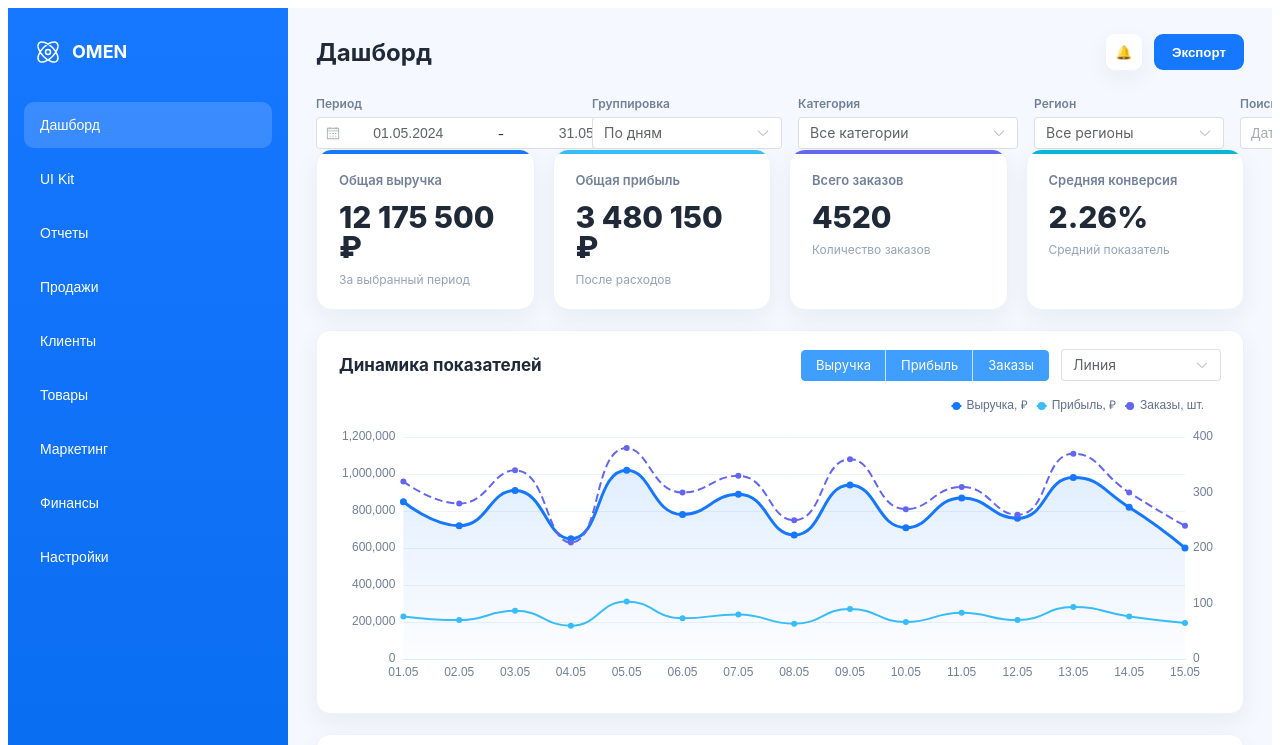
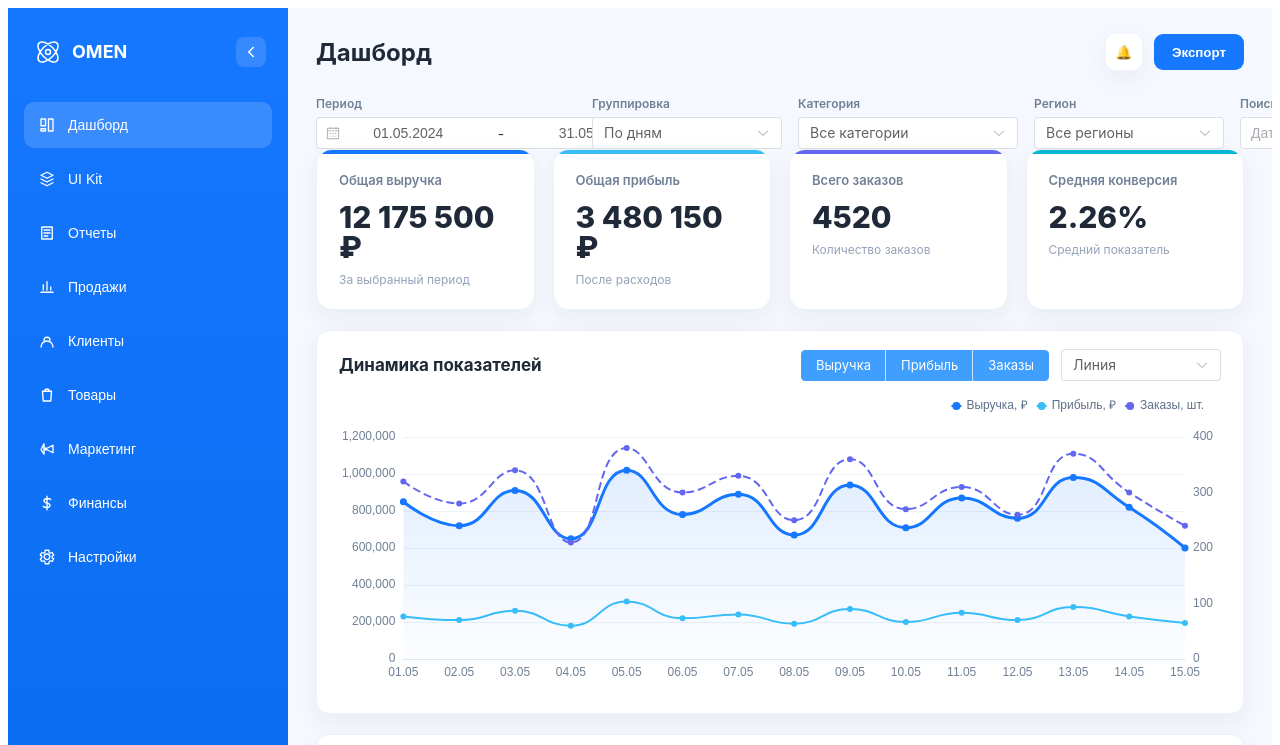
Before and after one commit to mecorion/portalomen, a Vue app: page / in a window 1280 px wide. Shown: the top 745 px of the page. Built offline with nearby package versions, Linux system fonts and the light colour scheme.

Commit message:
Добавлена возможность скрывать sidebar. Добавлены иконки

```diff
--- a/src/components/layout/AppSidebar.vue
+++ b/src/components/layout/AppSidebar.vue
@@ -1,6 +1,10 @@
 <template>
-  <aside class="app-sidebar">
+  <aside
+    class="app-sidebar"
+    :class="{ 'app-sidebar--collapsed': collapsed }"
+  >
     <div class="sidebar-logo">
+      <div class="sidebar-logo__brand">
         <svg
           class="sidebar-logo__icon"
           width="24"
@@ -19,19 +23,63 @@
           />
         </svg>
 
-      <span>OMEN</span>
+        <span class="sidebar-label">OMEN</span>
+      </div>
+
+      <button
+        class="sidebar-toggle"
+        type="button"
+        :aria-label="collapsed ? 'Развернуть меню' : 'Свернуть меню'"
+        @click="$emit('toggle')"
+      >
+        <svg
+          width="18"
+          height="18"
+          viewBox="0 0 24 24"
+          fill="none"
+          xmlns="http://www.w3.org/2000/svg"
+          aria-hidden="true"
+        >
+          <path
+            :d="collapsed ? 'M9 6L15 12L9 18' : 'M15 6L9 12L15 18'"
+            stroke="currentColor"
+            stroke-width="2"
+            stroke-linecap="round"
+            stroke-linejoin="round"
+          />
+        </svg>
+      </button>
     </div>
 
     <nav class="sidebar-menu">
-      <button class="sidebar-menu__item active">Дашборд</button>
-      <button class="sidebar-menu__item" @click="goShowcase">UI Kit</button>
-      <button class="sidebar-menu__item">Отчеты</button>
-      <button class="sidebar-menu__item">Продажи</button>
-      <button class="sidebar-menu__item">Клиенты</button>
-      <button class="sidebar-menu__item">Товары</button>
-      <button class="sidebar-menu__item">Маркетинг</button>
-      <button class="sidebar-menu__item">Финансы</button>
-      <button class="sidebar-menu__item">Настройки</button>
+      <button
+        v-for="item in menuItems"
+        :key="item.label"
+        class="sidebar-menu__item"
+        :class="{ active: item.active }"
+        :title="collapsed ? item.label : undefined"
+        @click="item.action?.()"
+      >
+        <svg
+          class="sidebar-menu__icon"
+          width="18"
+          height="18"
+          viewBox="0 0 24 24"
+          fill="none"
+          xmlns="http://www.w3.org/2000/svg"
+          aria-hidden="true"
+        >
+          <path
+            :d="item.icon"
+            stroke="currentColor"
+            stroke-width="1.8"
+            stroke-linecap="round"
+            stroke-linejoin="round"
+          />
+        </svg>
+
+        <span class="sidebar-label">{{ item.label }}</span>
+      </button>
     </nav>
 
     <div class="sidebar-support">
@@ -43,7 +91,7 @@
     <div class="sidebar-profile">
       <div class="sidebar-profile__avatar">AD</div>
 
-      <div>
+      <div class="sidebar-profile__info">
         <div class="sidebar-profile__name">Алексей Демин</div>
         <div class="sidebar-profile__role">Администратор</div>
       </div>
@@ -52,6 +100,26 @@
 </template>
 
 <script setup lang="ts">
+defineProps<{
+  collapsed?: boolean
+}>()
+
+defineEmits<{
+  toggle: []
+}>()
+
+const menuItems = [
+  { label: 'Дашборд', active: true, icon: 'M4 13h6V4H4v9ZM14 20h6V4h-6v16ZM4 20h6v-3H4v3Z' },
+  { label: 'UI Kit', icon: 'M12 3L4 7l8 4 8-4-8-4ZM4 12l8 4 8-4M4 17l8 4 8-4', action: goShowcase },
+  { label: 'Отчеты', icon: 'M5 4h14v16H5V4ZM8 8h8M8 12h8M8 16h5' },
+  { label: 'Продажи', icon: 'M4 19h16M7 16V9M12 16V5M17 16v-4' },
+  { label: 'Клиенты', icon: 'M16 11a4 4 0 1 0-8 0M4 20a8 8 0 0 1 16 0' },
+  { label: 'Товары', icon: 'M6 7h12l-1 13H7L6 7ZM9 7a3 3 0 0 1 6 0' },
+  { label: 'Маркетинг', icon: 'M4 13l4-8v14l-4-6ZM8 13h4l8 4V7l-8 4H8' },
+  { label: 'Финансы', icon: 'M12 3v18M17 7.5C16.2 6.6 14.7 6 12.8 6 10.2 6 8 7.1 8 9s2 2.5 4 3 4 1 4 3-2 3-4.5 3C9.7 18 8.2 17.4 7 16.5' },
+  { label: 'Настройки', icon: 'M12 15.5A3.5 3.5 0 1 0 12 8a3.5 3.5 0 0 0 0 7.5ZM19 12a7 7 0 0 0-.1-1l2-1.5-2-3.5-2.4 1a7 7 0 0 0-1.7-1L14.5 3h-5l-.3 3a7 7 0 0 0-1.7 1L5.1 6l-2 3.5 2 1.5A7 7 0 0 0 5 12c0 .3 0 .7.1 1l-2 1.5 2 3.5 2.4-1a7 7 0 0 0 1.7 1l.3 3h5l.3-3a7 7 0 0 0 1.7-1l2.4 1 2-3.5-2-1.5c.1-.3.1-.7.1-1Z' }
+]
+
 function goShowcase() {
   window.location.hash = '/ui'
 }
--- a/src/styles/layout.css
+++ b/src/styles/layout.css
@@ -14,6 +14,17 @@
   padding: 22px 16px;
   display: flex;
   flex-direction: column;
+  transition:
+    width 0.2s ease,
+    min-width 0.2s ease,
+    padding 0.2s ease;
+}
+
+.app-sidebar--collapsed {
+  width: var(--sidebar-collapsed-width);
+  min-width: var(--sidebar-collapsed-width);
+  padding-right: 14px;
+  padding-left: 14px;
 }
 
 .app-content {
@@ -45,12 +56,20 @@
 .sidebar-logo {
   display: flex;
   align-items: center;
+  justify-content: space-between;
   gap: 12px;
   height: 44px;
-  padding: 0 12px;
+  padding: 0 6px 0 12px;
   font-size: 18px;
   font-weight: 700;
   margin-bottom: 28px;
+}
+
+.sidebar-logo__brand {
+  display: flex;
+  align-items: center;
+  gap: 12px;
+  min-width: 0;
 }
 
 .sidebar-logo__icon {
@@ -58,8 +77,30 @@
   stroke: currentColor;
 }
 
-.sidebar-logo span {
+.sidebar-label {
   line-height: 1;
+  white-space: nowrap;
+  transition:
+    opacity 0.16s ease,
+    width 0.16s ease;
+}
+
+.sidebar-toggle {
+  display: inline-flex;
+  align-items: center;
+  justify-content: center;
+  width: 30px;
+  height: 30px;
+  border: none;
+  border-radius: 8px;
+  background: rgba(255, 255, 255, 0.14);
+  color: #ffffff;
+  cursor: pointer;
+  flex: 0 0 auto;
+}
+
+.sidebar-toggle:hover {
+  background: rgba(255, 255, 255, 0.22);
 }
 
 .sidebar-menu {
@@ -69,20 +110,28 @@
 }
 
 .sidebar-menu__item {
+  display: flex;
+  align-items: center;
+  gap: 12px;
   height: 46px;
   border: none;
   border-radius: 10px;
-  padding: 0 16px;
+  padding: 0 14px;
   text-align: left;
   background: transparent;
   color: #ffffff;
   font-size: 14px;
   cursor: pointer;
+  overflow: hidden;
 }
 
 .sidebar-menu__item:hover,
 .sidebar-menu__item.active {
   background: rgba(255, 255, 255, 0.16);
+}
+
+.sidebar-menu__icon {
+  flex: 0 0 auto;
 }
 
 .sidebar-support {
@@ -120,6 +169,7 @@
   align-items: center;
   gap: 12px;
   padding: 10px;
+  overflow: hidden;
 }
 
 .sidebar-profile__avatar {
@@ -143,3 +193,33 @@
   font-size: 12px;
   opacity: 0.85;
 }
+
+.app-sidebar--collapsed .sidebar-logo {
+  justify-content: center;
+  padding-right: 0;
+  padding-left: 0;
+}
+
+.app-sidebar--collapsed .sidebar-logo__brand {
+  display: none;
+}
+
+.app-sidebar--collapsed .sidebar-menu__item {
+  justify-content: center;
+  padding: 0;
+}
+
+.app-sidebar--collapsed .sidebar-label,
+.app-sidebar--collapsed .sidebar-support,
+.app-sidebar--collapsed .sidebar-profile__info {
+  width: 0;
+  opacity: 0;
+  overflow: hidden;
+  pointer-events: none;
+}
+
+.app-sidebar--collapsed .sidebar-profile {
+  justify-content: center;
+  padding-right: 0;
+  padding-left: 0;
+}
--- a/src/styles/variables.css
+++ b/src/styles/variables.css
@@ -21,6 +21,7 @@
   --shadow-card: 0 8px 24px rgba(15, 23, 42, 0.06);
 
   --sidebar-width: 248px;
+  --sidebar-collapsed-width: 84px;
 
   --font-main: Inter, system-ui, -apple-system, BlinkMacSystemFont, "Segoe UI", sans-serif;
 }
--- a/src/views/dashboard/DashboardView.vue
+++ b/src/views/dashboard/DashboardView.vue
@@ -1,6 +1,12 @@
 <template>
-    <div class="app-layout">
-        <AppSidebar />
+    <div
+        class="app-layout"
+        :class="{ 'app-layout--sidebar-collapsed': sidebarCollapsed }"
+    >
+        <AppSidebar
+            :collapsed="sidebarCollapsed"
+            @toggle="sidebarCollapsed = !sidebarCollapsed"
+        />
 
         <main class="app-content">
             <AppTopbar title="Дашборд" @export="handleExport" />
@@ -14,7 +20,7 @@
 </template>
 
 <script setup lang="ts">
-import { onMounted, watch } from 'vue'
+import { onMounted, ref, watch } from 'vue'
 
 import { useDashboardStore } from '../../stores/dashboardStore'
 
@@ -31,6 +37,8 @@ import { useCsvExport } from '../../composables/useCsvExport'
 const dashboardStore = useDashboardStore()
 
 const { exportToCsv } = useCsvExport()
+
+const sidebarCollapsed = ref(false)
 
 onMounted(() => {
   dashboardStore.loadState()
```
Lines whose indentation alone changed are shown as unchanged.
